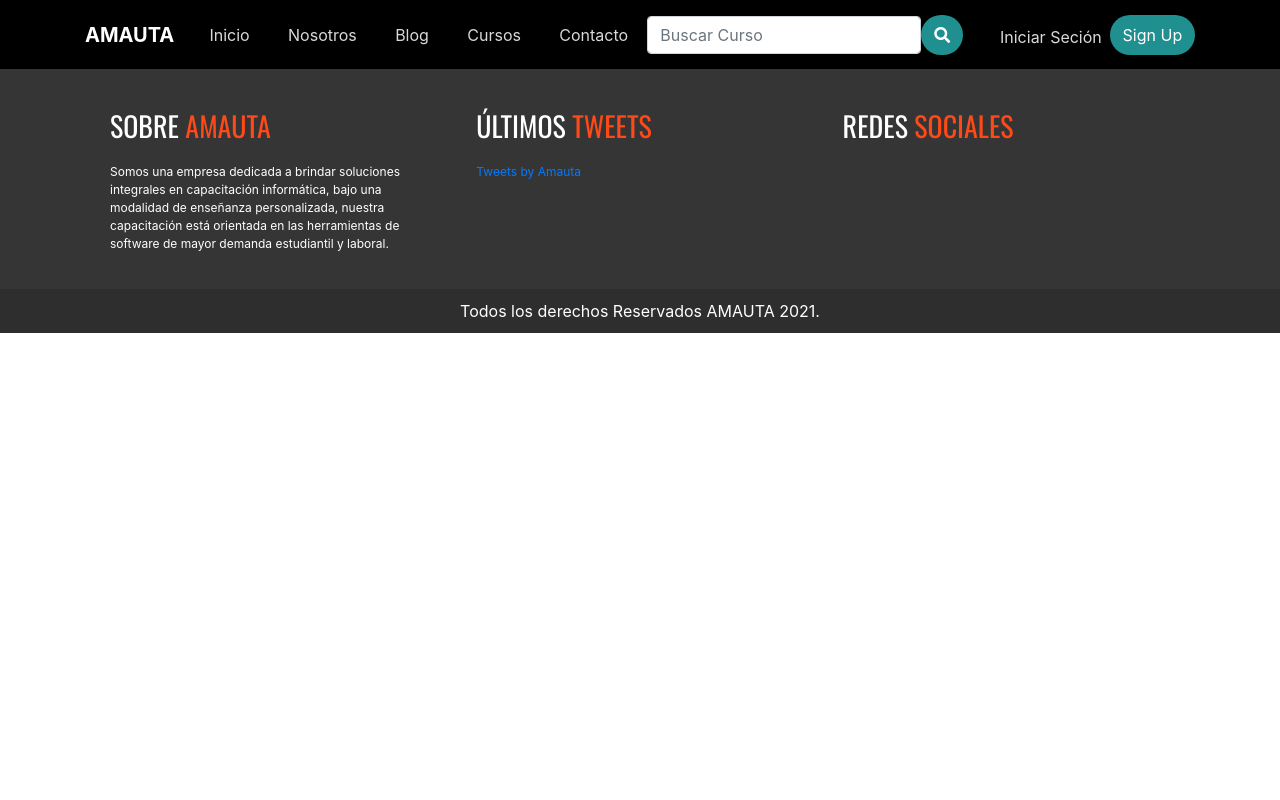
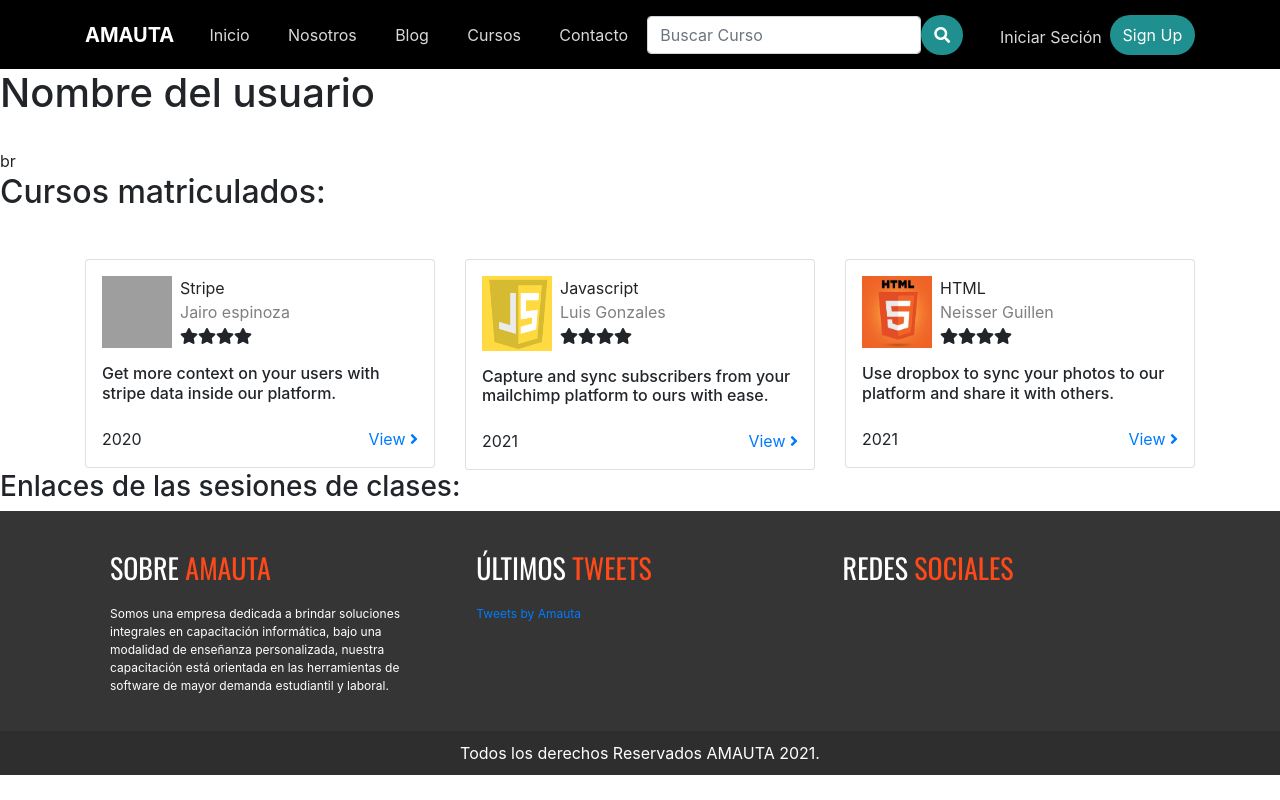
Before and after one commit to jairo1397/cerseu, an Angular app: page /usuario in a window 1280 px wide. Before the commit this address led to /. Built offline with nearby package versions, Linux system fonts and the light colour scheme; grey boxes are pictures that could not be loaded.

Commit message:
añadido componente usuario

```diff
--- a/src/app/app.module.ts
+++ b/src/app/app.module.ts
@@ -19,6 +19,7 @@ import { PagosComponent } from './components/pagos/pagos.component';
 import { CursoComponent } from './components/curso/curso.component';
 import { BuscadorComponent } from './components/buscador/buscador.component';
 import { CursoTarjetaComponent } from './components/curso-tarjeta/curso-tarjeta.component';
+import { UsuarioComponent } from './components/usuario/usuario.component';
 
 @NgModule({
   declarations: [
@@ -35,7 +36,8 @@ import { CursoTarjetaComponent } from './components/curso-tarjeta/curso-tarjeta.
     PagosComponent,
     CursoComponent,
     BuscadorComponent,
-    CursoTarjetaComponent
+    CursoTarjetaComponent,
+    UsuarioComponent
   ],
   imports: [
     BrowserModule,
--- a/src/app/app.routes.ts
+++ b/src/app/app.routes.ts
@@ -8,6 +8,7 @@ import { LoginComponent } from './components/login/login.component';
 import { CursoComponent } from './components/curso/curso.component';
 import { PagosComponent } from './components/pagos/pagos.component';
 import { BuscadorComponent } from './components/buscador/buscador.component';
+import { UsuarioComponent } from './components/usuario/usuario.component';
 const APP_ROUTES: Routes = [
     { path: 'inicio', component: InicioComponent },
     { path: 'nosotros', component: NosotrosComponent },
@@ -18,6 +19,7 @@ const APP_ROUTES: Routes = [
     { path: 'curso/:id', component: CursoComponent },
     { path: 'pagos', component: PagosComponent },
     { path: 'buscar/:termino', component: BuscadorComponent },
+    { path: 'usuario', component: UsuarioComponent },
     { path: '**', pathMatch:'full', redirectTo: 'Inicio' }
 ];
 
--- a/src/app/components/login/login.component.html
+++ b/src/app/components/login/login.component.html
@@ -4,5 +4,5 @@
         <div class="illustration"><i class="icon ion-ios-locked-outline"></i></div>
         <div class="form-group"><input class="form-control" type="email" name="email" placeholder="Email"></div>
         <div class="form-group"><input class="form-control" type="password" name="password" placeholder="Password"></div>
-        <div class="form-group"><button class="btn btn-primary btn-block" type="submit">Log In</button></div><a href="#" class="forgot">Forgot your email or password?</a></form>
+        <div class="form-group"><button [routerLink]="['/usuario']" class="btn btn-primary btn-block" type="submit">Log In</button></div><a href="#" class="forgot">Forgot your email or password?</a></form>
 </div>
--- /dev/null
+++ b/src/app/components/usuario/usuario.component.html
@@ -0,0 +1,37 @@
+<h1>Nombre del usuario</h1>
+<br> br
+<h2>Cursos matriculados:</h2>
+
+<div class="container mt-5">
+    <div class="row">
+        <div class="col-md-4">
+            <div class="card p-3">
+                <div class="d-flex flex-row mb-3"><img src="https://i.imgur.com/ccMhxvC.png" width="70">
+                    <div class="d-flex flex-column ml-2"><span>Stripe</span><span class="text-black-50">Jairo espinoza</span><span class="ratings"><i class="fa fa-star"></i><i class="fa fa-star"></i><i class="fa fa-star"></i><i class="fa fa-star"></i></span></div>
+                </div>
+                <h6>Get more context on your users with stripe data inside our platform.</h6>
+                <div class="d-flex justify-content-between install mt-3"><span>2020</span><span class="text-primary">View&nbsp;<i class="fa fa-angle-right"></i></span></div>
+            </div>
+        </div>
+        <div class="col-md-4">
+            <div class="card p-3">
+                <div class="d-flex flex-row mb-3"><img src="../../../assets/images/javascript.PNG" width="70">
+                    <div class="d-flex flex-column ml-2"><span>Javascript</span><span class="text-black-50">Luis Gonzales</span><span class="ratings"><i class="fa fa-star"></i><i class="fa fa-star"></i><i class="fa fa-star"></i><i class="fa fa-star"></i></span></div>
+                </div>
+                <h6>Capture and sync subscribers from your mailchimp platform to ours with ease.</h6>
+                <div class="d-flex justify-content-between install mt-3"><span>2021</span><span class="text-primary">View&nbsp;<i class="fa fa-angle-right"></i></span></div>
+            </div>
+        </div>
+        <div class="col-md-4">
+            <div class="card p-3">
+                <div class="d-flex flex-row mb-3"><img src="../../../assets/images/html.PNG" width="70">
+                    <div class="d-flex flex-column ml-2"><span>HTML</span><span class="text-black-50">Neisser Guillen</span><span class="ratings"><i class="fa fa-star"></i><i class="fa fa-star"></i><i class="fa fa-star"></i><i class="fa fa-star"></i></span></div>
+                </div>
+                <h6>Use dropbox to sync your photos to our platform and share it with others.</h6>
+                <div class="d-flex justify-content-between install mt-3"><span>2021</span><span class="text-primary">View&nbsp;<i class="fa fa-angle-right"></i></span></div>
+            </div>
+        </div>
+    </div>
+</div>
+
+<h3>Enlaces de las sesiones de clases:</h3>
--- /dev/null
+++ b/src/app/components/usuario/usuario.component.ts
@@ -0,0 +1,15 @@
+import { Component, OnInit } from '@angular/core';
+
+@Component({
+  selector: 'app-usuario',
+  templateUrl: './usuario.component.html',
+  styleUrls: ['./usuario.component.css']
+})
+export class UsuarioComponent implements OnInit {
+
+  constructor() { }
+
+  ngOnInit(): void {
+  }
+
+}
```
Also changed, not shown: src/app/components/usuario/usuario.component.css (added), 1 other file (tests, documents, lock files or other folders).
